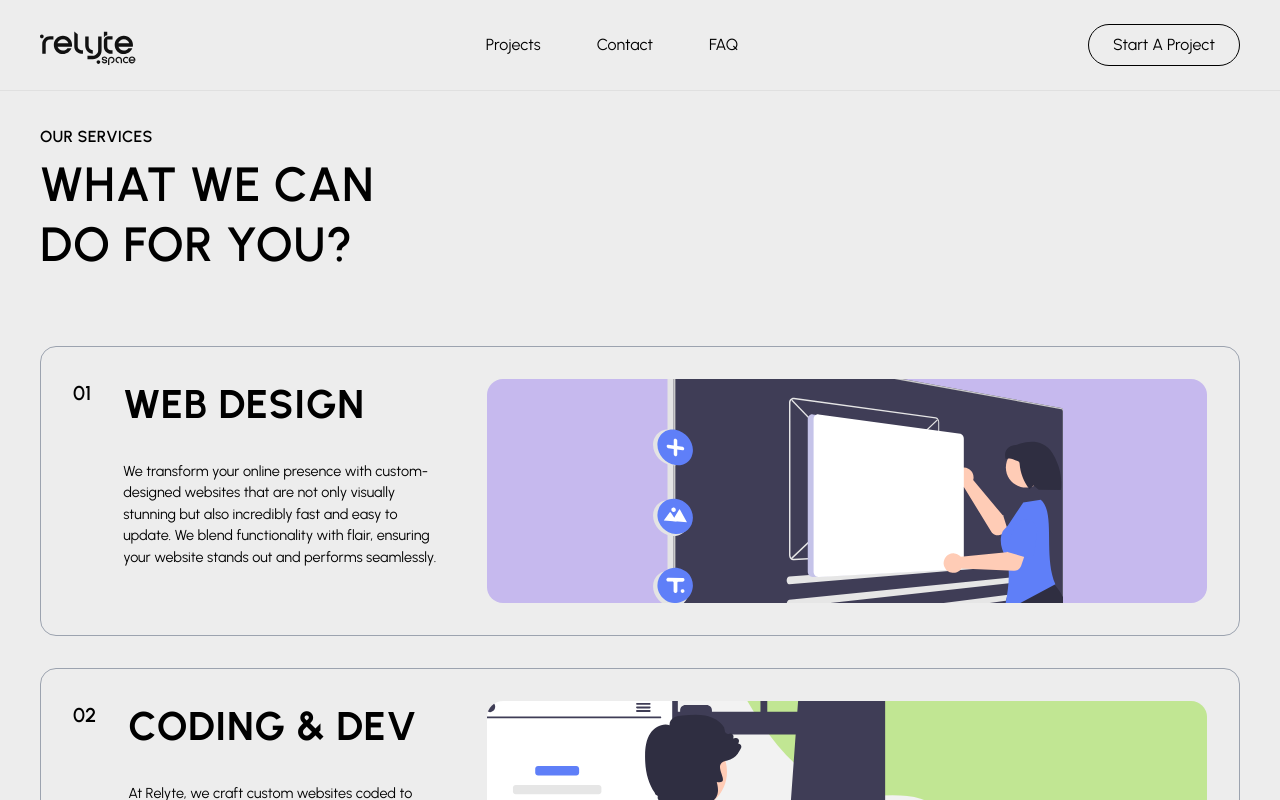
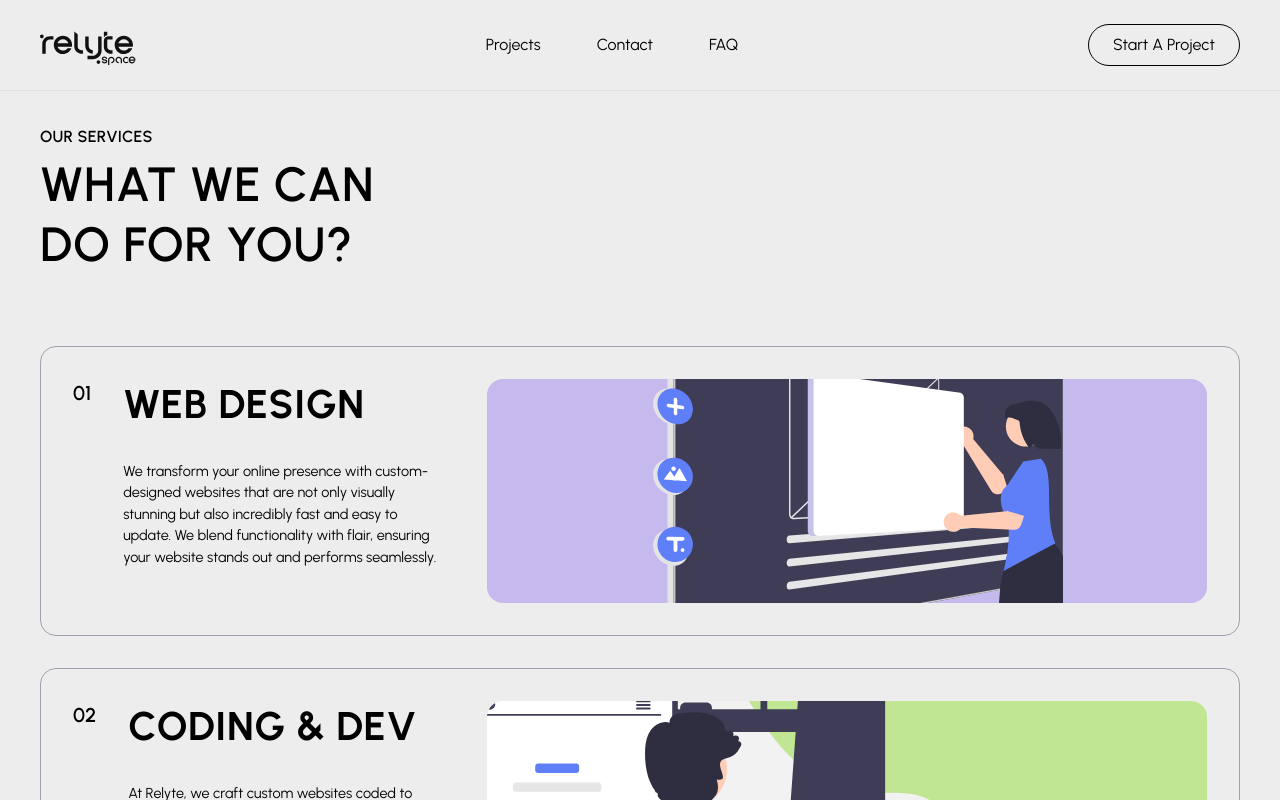
Before and after one commit to away1205/relyte-web, a Next.js app: page / in a window 1280 px wide. Shown: the top 800 px of the page. Built offline with nearby package versions, Linux system fonts and the light colour scheme.

Commit message:
fix the bg position and size of the service section

```diff
--- a/app/_components/WhatWeDoSection.jsx
+++ b/app/_components/WhatWeDoSection.jsx
@@ -84,8 +84,8 @@ function Card({ title, text, image, id, bgColor }) {
       </div>
 
       <div
-        className={`${bgColor} w-auto min-h-[14rem] grow shrink md:bg-[length:400px_300px] lg:bg-auto bg-no-repeat  ${
-          title == 'Coding & Dev' ? 'bg-[left]' : 'bg-[center]'
+        className={`${bgColor} w-auto min-h-[14rem] grow shrink bg-[length:16rem_11rem] md:bg-[length:400px_300px] lg:bg-auto bg-no-repeat  ${
+          title == 'Coding & Dev' ? 'bg-[left_bottom]' : 'bg-[center_bottom]'
         } rounded-2xl`}
         style={{ backgroundImage: `url(${image})` }}
       ></div>
```
